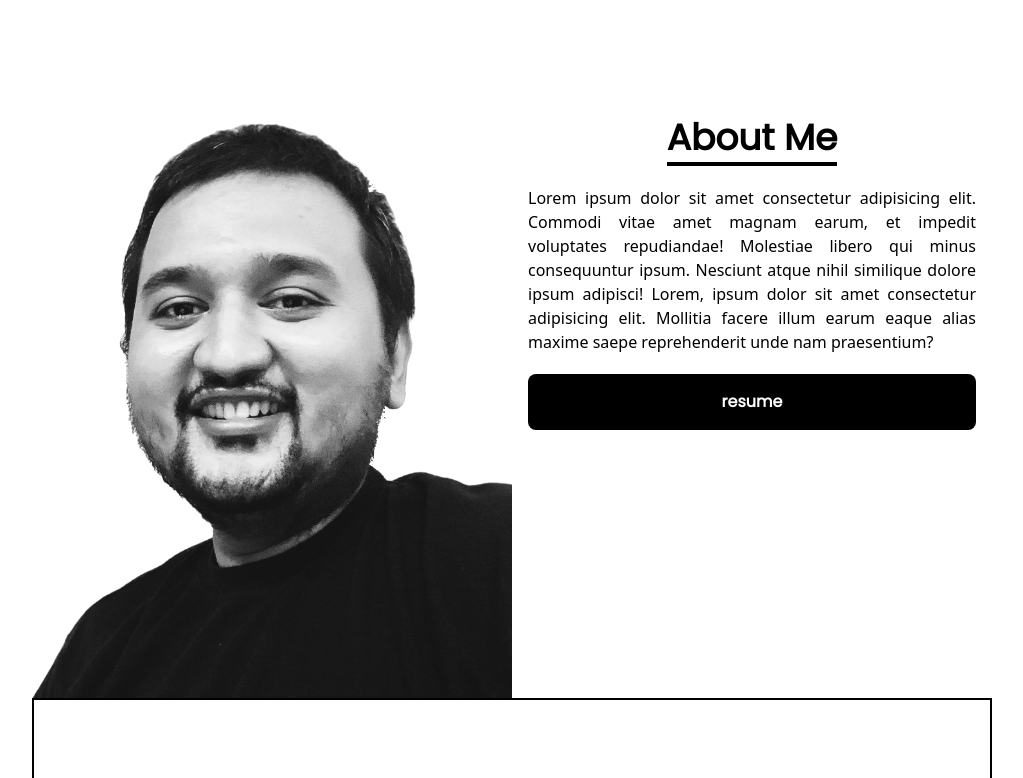
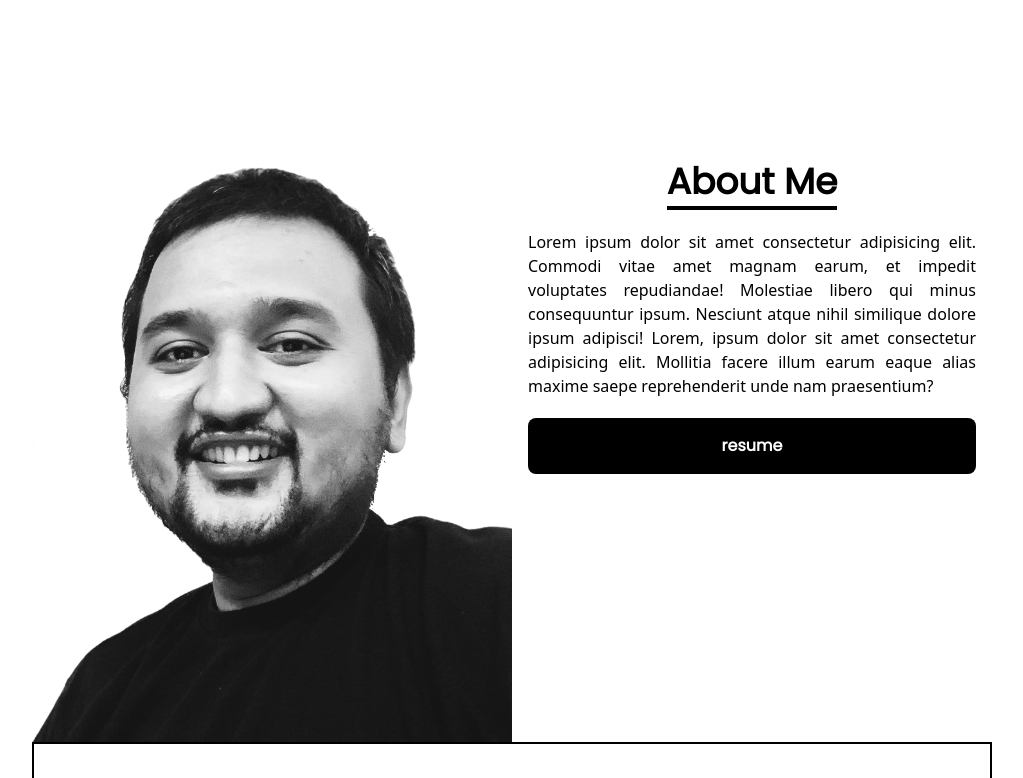
Before and after one commit to iamadityamall/react-projects-portfolio-development, a React (Create React App) app: page / in a window 1280 px wide. Shown: the part 742-1520 px from the top of the page, without its empty margins (128-1151 px from the left). Built offline with nearby package versions, Linux system fonts and the light colour scheme.

Commit message:
margin adujustment

```diff
--- a/src/Components/Home/About.jsx
+++ b/src/Components/Home/About.jsx
@@ -5,7 +5,7 @@ const About = () => {
   return (
     <section
       id="about"
-      className="grid grid-cols-1 gap-y-5 justify-items-center  md:grid-cols-2"
+      className="mt-11 grid grid-cols-1 gap-y-5 justify-items-center  md:grid-cols-2"
     >
       {/* image container */}
       <figure className="mr-8 overflow-hidden rounded-full w-[200px] h-[200px] md:w-full md:h-full md:rounded-none md:mr-0">
```
